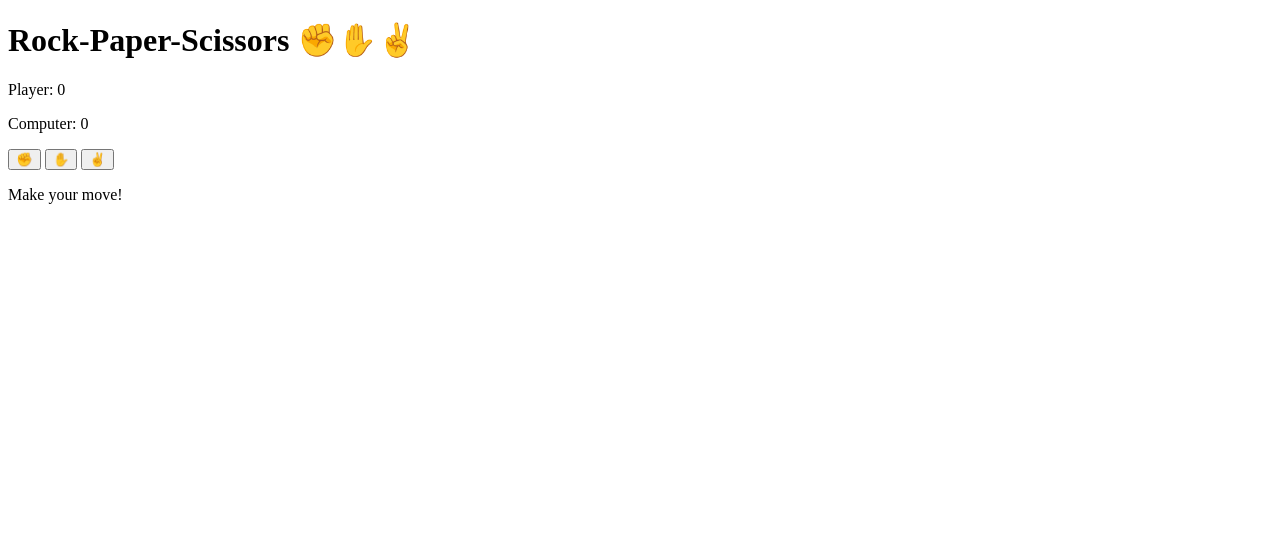
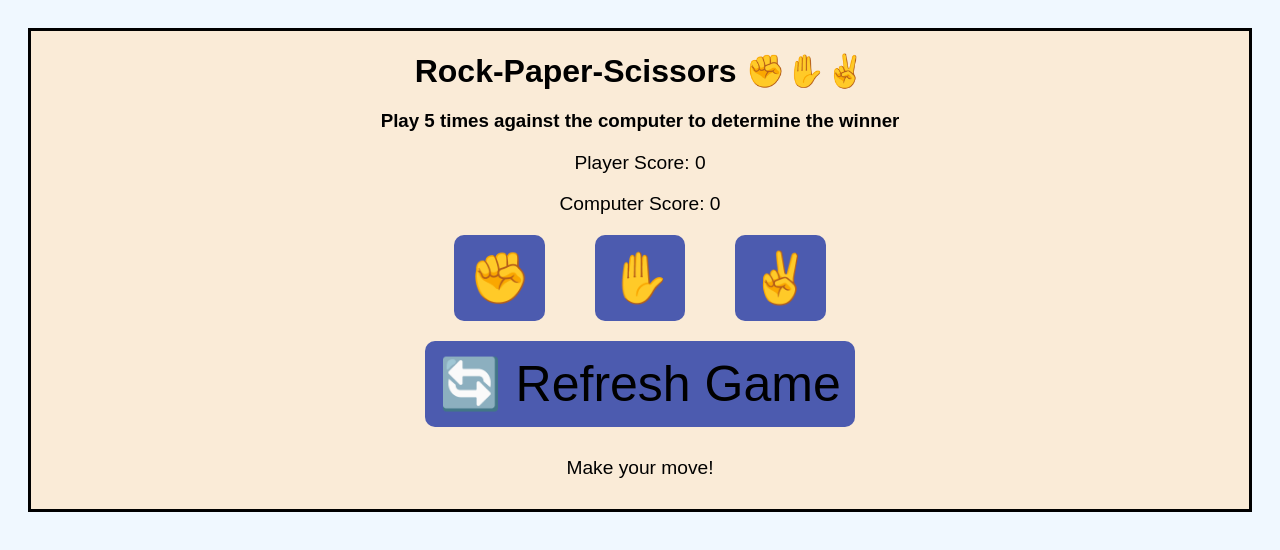
Before and after one commit to Evelynemunguti/RocK-Paper-Scissors-Game, a plain HTML site: page index.html in a window 1280 px wide. Drawn offline with Linux system fonts and the light colour scheme.

Commit message:
added refresh button

```diff
--- a/index.html
+++ b/index.html
@@ -4,21 +4,27 @@
     <meta charset="UTF-8">
     <meta name="viewport" content="width=device-width, initial-scale=1.0">
     <title>Rock Paper Scissors </title>
-    <script src="Rock-Paper-Scissors.js"></script>
+    <link rel="stylesheet" type="text/css" href="style.css">
+
 </head>
 <body>
-
+<div class="all">
 <h1> Rock-Paper-Scissors ✊✋✌️</h1>
+<h3> Play 5 times against the computer to determine the winner</h3>
 
 <div class=" score">
-<p> Player: <span id="playerScore">0</span></p>
-<p> Computer: <span id="computerScore">0</span></p>
+<p> Player Score: <span id="playerScore">0</span></p>
+<p> Computer Score: <span id="computerScore">0</span></p>
 </div>
 
 <div class="buttons">
     <button id="Rock">✊</button>
     <button id="Paper">✋</button>
     <button id="Scissors">✌️</button>
+
+</div>
+<div class="refresh">
+    <button id="refresh">🔄 Refresh Game</button>
 </div>
 
 <div class="results">
@@ -26,6 +32,9 @@
     <p id="finalResult"></p>
 
 </div>
+</div>
 
+
+<script src="Rock-Paper-Scissors.js"></script>
 </body>
 </html>
```
